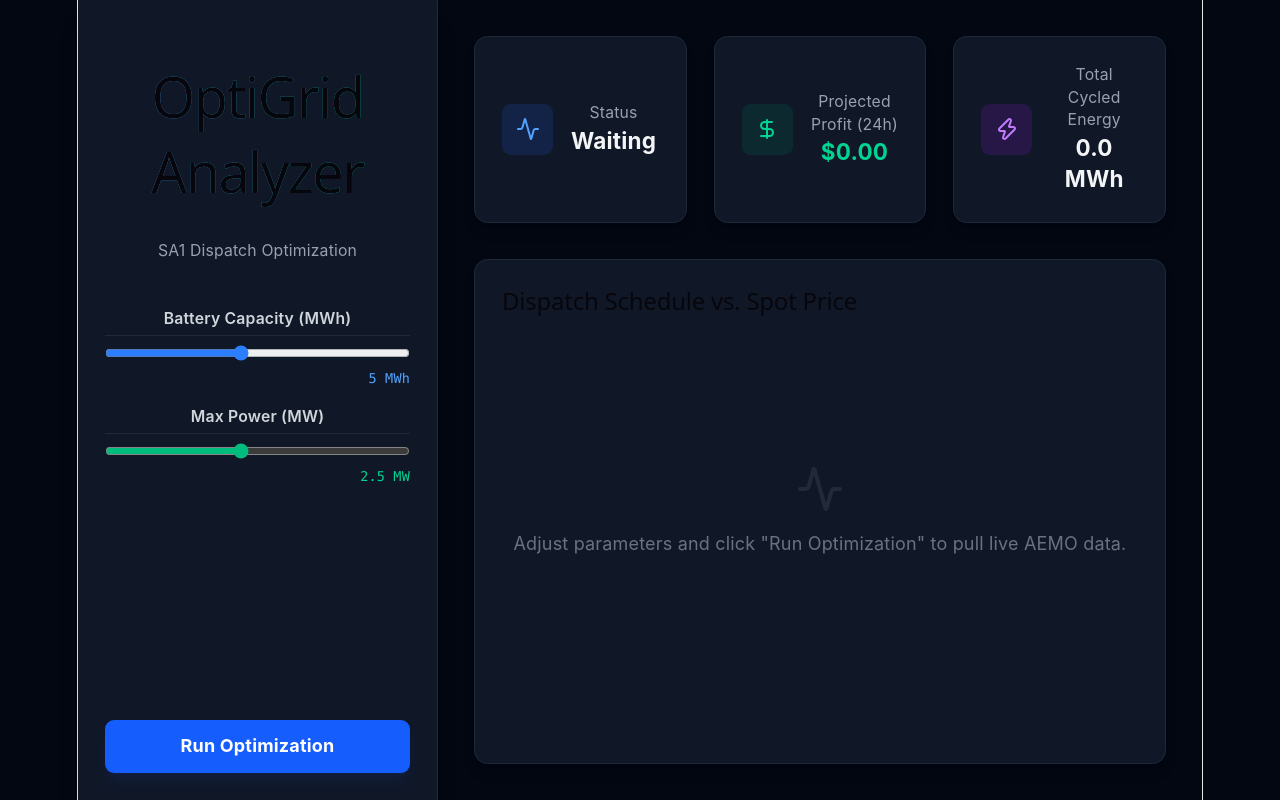
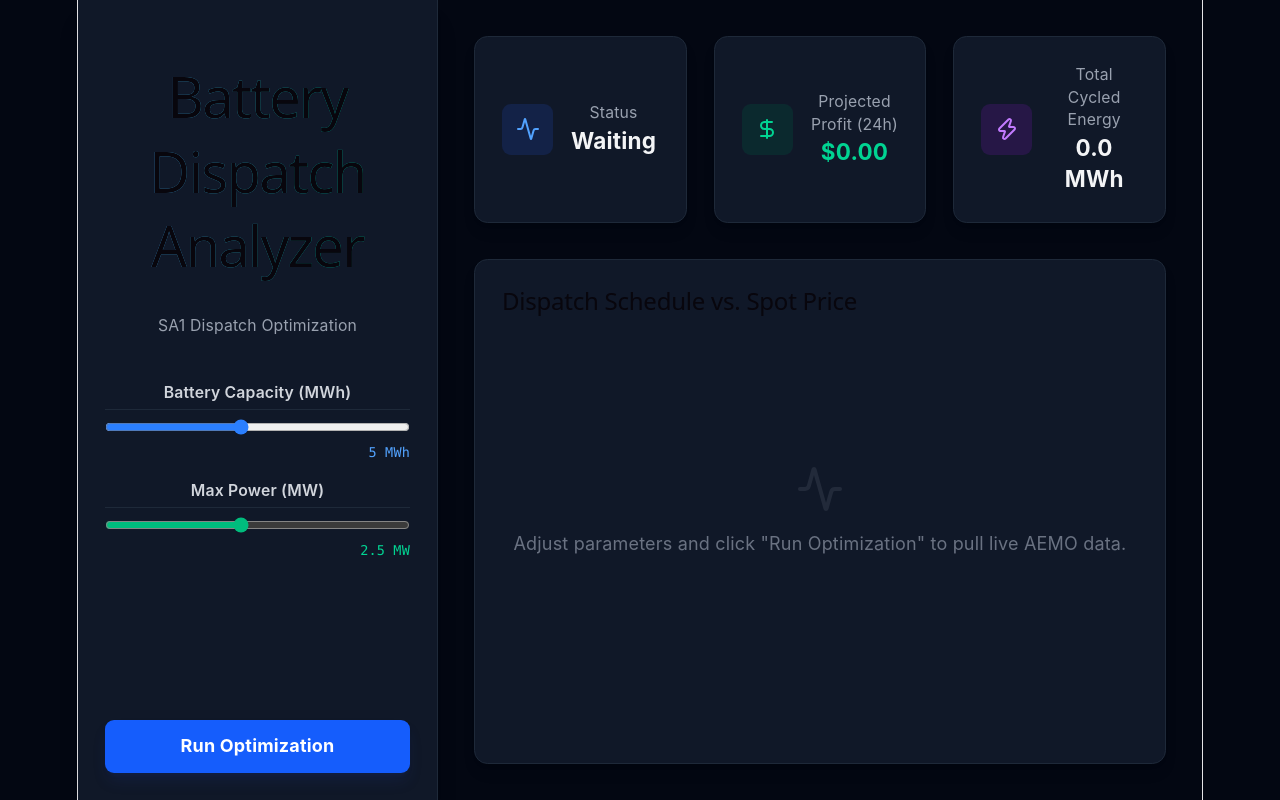
Before and after one commit to pisethTang/Battery_Dispatch_Optimization, a React (Vite) app in the folder frontend/: page / in a window 1280 px wide. Built offline with nearby package versions, Linux system fonts and the light colour scheme.

Commit message:
Changed header of the dashboard

```diff
--- a/frontend/src/App.tsx
+++ b/frontend/src/App.tsx
@@ -101,7 +101,7 @@
       <div className="w-80 border-r border-gray-800 bg-gray-900 p-6 flex flex-col gap-6 shadow-xl z-10">
         <div>
           <h1 className="text-2xl font-bold bg-gradient-to-r from-blue-400 to-emerald-400 bg-clip-text text-transparent">
-            OptiGrid Analyzer
+            Battery Dispatch Analyzer
           </h1>
           <p className="text-sm text-gray-400 mt-1">SA1 Dispatch Optimization</p>
         </div>
```
